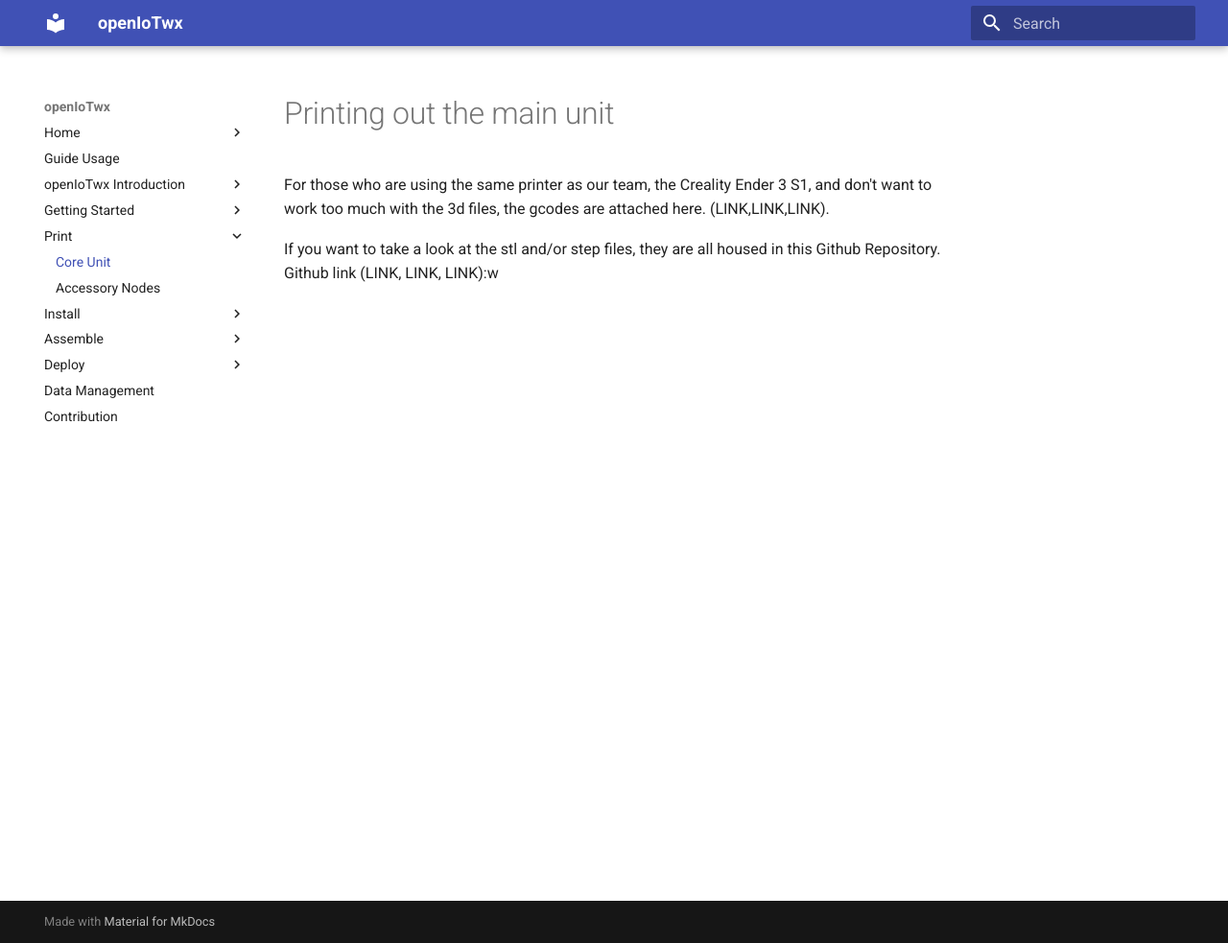
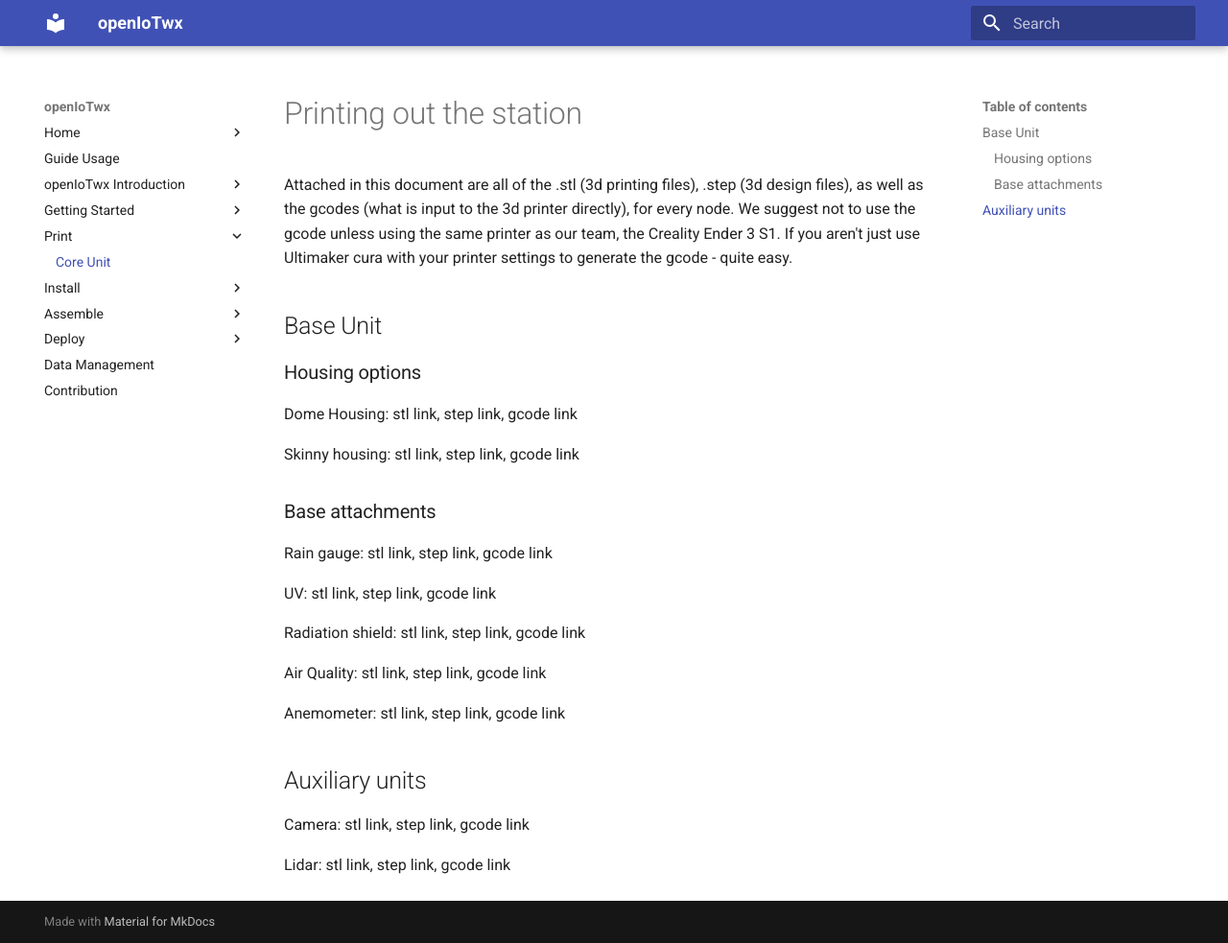
Before and after one commit to NCAR/openiotwx, an MkDocs documentation site: the page built from docs/print/core_print.md, in a window 1280 px wide and 983 px high. Shown: the whole window at 96% size. Built offline with MkDocs 1.6.1 and Material for MkDocs 9.7.7, drawn with Linux system fonts in a browser that asks for light colours.

Commit message:
Adding a touch more detail

```diff
--- a/docs/print/core_print.md
+++ b/docs/print/core_print.md
@@ -1,7 +1,33 @@
-# Printing out the main unit
+# Printing out the station
 
-For those who are using the same printer as our team, the Creality Ender 3 S1,
-and don't want to work too much with the 3d files, the gcodes are attached here. (LINK,LINK,LINK).
+Attached in this document are all of the .stl (3d printing files), .step
+(3d design files), as well as the gcodes (what is input to the 3d printer directly), for every node.
+We suggest not to use the gcode unless using the same printer as our team,
+the Creality Ender 3 S1. If you aren't just use Ultimaker cura with your printer
+settings to generate the gcode - quite easy.
 
-If you want to take a look at the stl and/or step files, they are all housed in this Github
-Repository. Github link (LINK, LINK, LINK):w
+## Base Unit
+
+### Housing options
+
+Dome Housing: stl link, step link, gcode link
+
+Skinny housing: stl link, step link, gcode link
+
+### Base attachments
+
+Rain gauge: stl link, step link, gcode link
+
+UV: stl link, step link, gcode link
+
+Radiation shield: stl link, step link, gcode link
+
+Air Quality: stl link, step link, gcode link
+
+Anemometer: stl link, step link, gcode link
+
+## Auxiliary units
+
+Camera: stl link, step link, gcode link
+
+Lidar: stl link, step link, gcode link
--- a/mkdocs.yml
+++ b/mkdocs.yml
@@ -19,7 +19,7 @@
     - Software tools: "getting-started/software.md"
   - Print:
     - Core Unit:  "print/core_print.md"
-    - Accessory Nodes: "print/accessory_print.md"
+      #  - Accessory Nodes: "print/accessory_print.md"
   - Install:
     - Flash: "installation/core_install.md"
     - Arduino Code: "installation/code.md"
```
Also changed, not shown: docs/assemble/core.md (+4 -2 lines), docs/assemble/testing.md (+2 -2 lines).
